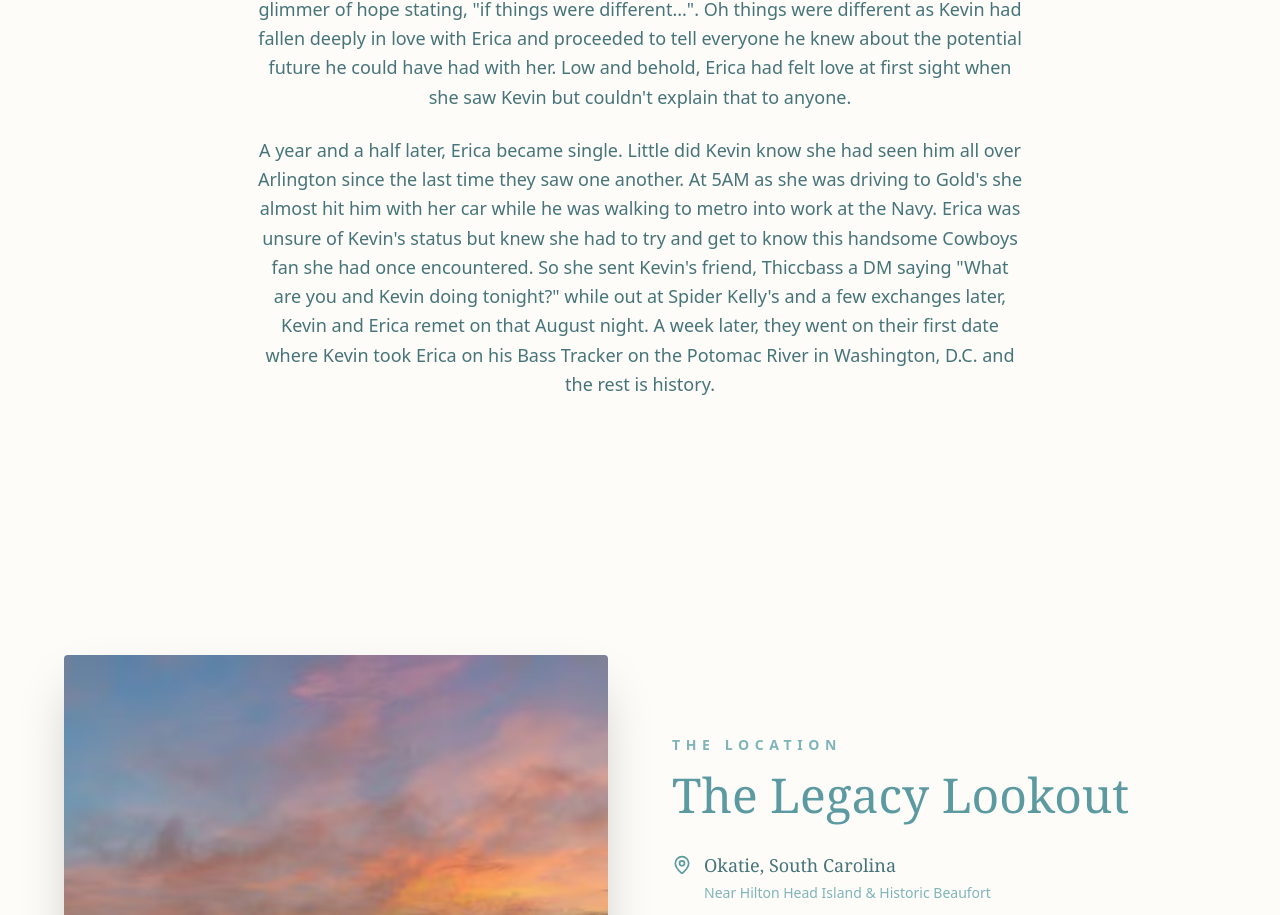
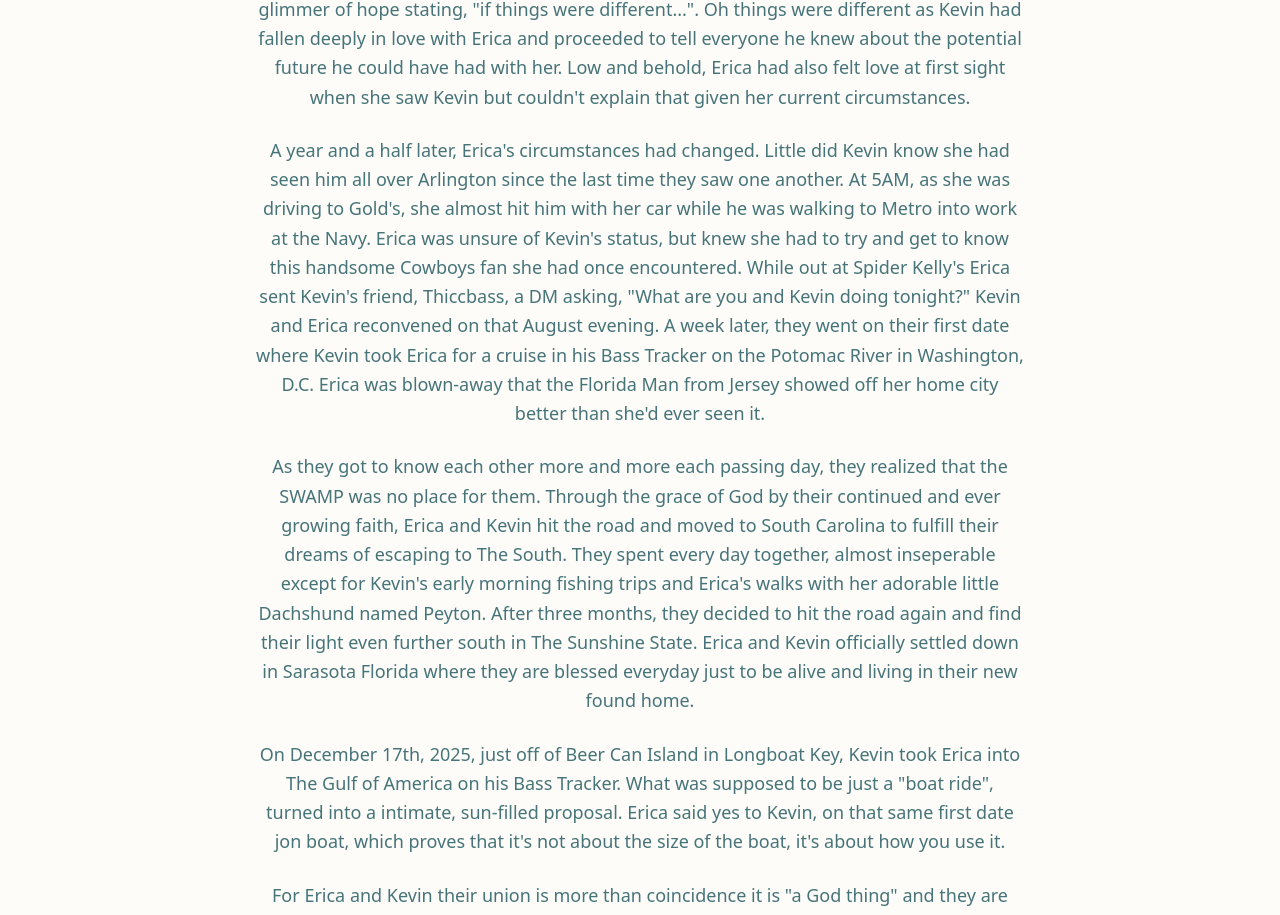
Before and after one commit to kevinleary/ericaandkevin.wedding, a React (Vite) app in the folder wedding-website/: page / in a window 1280 px wide. Shown: the part 1330-2245 px from the top of the page. Built offline with nearby package versions, Linux system fonts and the light colour scheme.

Commit message:
more changes

```diff
--- a/wedding-website/src/App.jsx
+++ b/wedding-website/src/App.jsx
@@ -164,7 +164,7 @@ const App = () => {
           <h2 className="text-4xl md:text-5xl font-light mb-12 text-[#5B9AA0]">Our Story</h2>
           <div className="space-y-6 text-lg leading-relaxed text-[#467479] font-sans font-light">
             <p>
-              It all started 3 years ago at Gold's Gym in Arlington Virginia when a beautiful fit
+              It all started three years ago at Gold's Gym in Arlington Virginia when a beautiful fit
               Erica approached a stretching Kevin regarding his Dallas Cowboys longsleeve. Little did
               he know that their mutual disappointment, was not the only attribute they shared in common.
               After a few conversations, Kevin asked Erica to watch the upcoming playoff game.
@@ -176,17 +176,38 @@ const App = () => {
               Kevin yet again to give him a glimmer of hope stating, "if things were different...".
               Oh things were different as Kevin had fallen deeply in love with Erica and proceeded to tell
               everyone he knew about the potential future he could have had with her. Low and behold, Erica
-              had felt love at first sight when she saw Kevin but couldn't explain that to anyone.
+              had also felt love at first sight when she saw Kevin but couldn't explain that given her
+              current circumstances.
             </p>
             <p>
-              A year and a half later, Erica became single. Little did Kevin know she had seen him all over
-              Arlington since the last time they saw one another. At 5AM as she was driving to Gold's she
-              almost hit him with her car while he was walking to metro into work at the Navy.
-              Erica was unsure of Kevin's status but knew she had to try and get to know this handsome
-              Cowboys fan she had once encountered. So she sent Kevin's friend, Thiccbass a DM saying "What
-              are you and Kevin doing tonight?" while out at Spider Kelly's and a few exchanges later,
-              Kevin and Erica remet on that August night. A week later, they went on their first date where
-              Kevin took Erica on his Bass Tracker on the Potomac River in Washington, D.C. and the rest is history.
+              A year and a half later, Erica's circumstances had changed. Little did Kevin know she had seen him all over
+              Arlington since the last time they saw one another. At 5AM, as she was driving to Gold's, she
+              almost hit him with her car while he was walking to Metro into work at the Navy.
+              Erica was unsure of Kevin's status, but knew she had to try and get to know this handsome
+              Cowboys fan she had once encountered. While out at Spider Kelly's Erica sent Kevin's friend, Thiccbass,
+              a DM asking, "What are you and Kevin doing tonight?" Kevin and Erica reconvened on that August evening.
+              A week later, they went on their first date where Kevin took Erica for a cruise in his Bass Tracker on the Potomac River
+              in Washington, D.C. Erica was blown-away that the Florida Man from Jersey showed off her home city better
+              than she'd ever seen it.
+            </p>
+            <p>
+              As they got to know each other more and more each passing day, they realized that the SWAMP was no
+              place for them. Through the grace of God by their continued and ever growing faith, Erica and Kevin
+              hit the road and moved to South Carolina to fulfill their dreams of escaping to The South. They spent
+              every day together, almost inseperable except for Kevin's early morning fishing trips and Erica's
+              walks with her adorable little Dachshund named Peyton. After three months, they decided to hit the road again
+              and find their light even further south in The Sunshine State. Erica and Kevin officially settled down
+              in Sarasota Florida where they are blessed everyday just to be alive and living in their new found home.
+            </p>
+            <p>
+              On December 17th, 2025, just off of Beer Can Island in Longboat Key, Kevin took Erica into The Gulf of
+              America on his Bass Tracker. What was supposed to be just a "boat ride", turned into a intimate, sun-filled
+              proposal. Erica said yes to Kevin, on that same first date jon boat, which proves that it's not about the
+              size of the boat, it's about how you use it.
+            </p>
+            <p>
+              For Erica and Kevin their union is more than coincidence it is "a God thing" and they are deeply thankful for
+              every unexpected turn that brought them to where they are now.
             </p>
           </div>
         </div>
@@ -262,7 +283,29 @@ const App = () => {
       </section>
 
       {/* Schedule Section */}
-      <section id="schedule" className="py-24 md:py-32 px-6 bg-[#FDFCF8]">
+      <section id="schedule" className="py-24 md:py-32 px-6 bg-[#FDFCF8] relative overflow-hidden">
+        {/* Decorative background: Two Picture Frames with Images */}
+         <div className="absolute inset-0 flex items-center justify-center pointer-events-none">
+            <div className="grid grid-cols-2 gap-4 md:gap-32 opacity-15 max-w-5xl w-full px-4">
+               {/* Frame 1 */}
+               <div className="aspect-[3/4] border-4 border-[#5B9AA0] transform -rotate-3 rounded-sm translate-y-12 overflow-hidden bg-white shadow-xl">
+                 <img
+                   src="3R5A2848.jpg"
+                   alt="Wedding Detail"
+                   className="w-full h-full object-cover grayscale"
+                 />
+               </div>
+               {/* Frame 2 */}
+               <div className="aspect-[3/4] border-4 border-[#5B9AA0] transform rotate-3 rounded-sm -translate-y-12 overflow-hidden bg-white shadow-xl">
+                 <img
+                   src="3R5A3200.jpg"
+                   alt="Wedding Detail"
+                   className="w-full h-full object-cover grayscale"
+                 />
+               </div>
+            </div>
+         </div>
+
         <div className="max-w-4xl mx-auto text-center">
           <h2 className="text-5xl font-light mb-16 italic text-[#5B9AA0]">The Big Day</h2>
           <div className="space-y-16">
@@ -348,7 +391,8 @@ const App = () => {
                 <h3 className="text-xl font-light text-[#5B9AA0] mb-4">Where to Stay</h3>
                 <p className="font-sans font-light text-sm leading-relaxed mb-4">
                   We have reserved a block of rooms at the <strong>Hampton Inn & Suites Bluffton-Sun City</strong>.
-                  The hotel is a <strong>20 minute drive</strong> to Legacy Lookout.
+                  The hotel is a <strong>20 minute drive</strong> to Legacy Lookout. After RSVPing, we will email
+                  you the Hotel Block Group and Code for reservation.
                 </p>
                 <div className="mb-6">
                    <p className="text-xs font-bold uppercase tracking-widest text-[#7FB5B9] mb-2">Available Rooms:</p>
@@ -372,10 +416,13 @@ const App = () => {
               <div>
                 <h3 className="text-xl font-light text-[#5B9AA0] mb-4">Transportation</h3>
                 <p className="font-sans font-light text-sm leading-relaxed mb-6">
-                  A shuttle will be provided from the downtown Beaufort Inn at 3:45 PM on Saturday.
+                  Parking is available onsite for around <strong>20 vehicles</strong>. Because this is limited and there will
+                  be alcohol served, we will potentially work with a shuttle company to bring guests to and from the Hampton
+                  Inn Hotel depending on final reservation count. To further accomodate non-drivers, we also plan on providing
+                  Uber and Lyft vouchers for use after the wedding ceremony.
                 </p>
               </div>
-              <p className="text-xs font-sans uppercase tracking-widest text-[#7FB5B9] opacity-60 italic">Parking available on-site</p>
+              <p className="text-xs font-sans uppercase tracking-widest text-[#7FB5B9] opacity-60 italic">Limited parking, rideshare vouchers, and potential shuttle</p>
             </div>
           </div>
         </div>
@@ -386,7 +433,7 @@ const App = () => {
         <div className="max-w-2xl mx-auto bg-white shadow-2xl p-10 md:p-16 rounded-sm border border-[#E0EBEB]">
           <div className="text-center mb-12">
             <h2 className="text-4xl font-light mb-4 text-[#5B9AA0]">Kindly Respond</h2>
-            <p className="font-sans text-sm uppercase tracking-widest text-[#7FB5B9] font-medium">Please RSVP by April 1st, 2026</p>
+            <p className="font-sans text-sm uppercase tracking-widest text-[#7FB5B9] font-medium">Please RSVP by March 1st, 2026</p>
           </div>
 
           {RSVPStatus === 'success' ? (
@@ -428,27 +475,42 @@ const App = () => {
                   </select>
                 </div>
                 <div className="space-y-2">
-                  <label className="text-xs font-bold uppercase tracking-widest text-[#7FB5B9]">Number of Guests</label>
+                  <label className="text-xs font-bold uppercase tracking-widest text-[#7FB5B9]">Bringing a +1?</label>
                   <select
                     className="w-full bg-transparent border-b-2 border-[#E0EBEB] py-3 focus:outline-none focus:border-[#5B9AA0] text-[#467479]"
                     value={formData.guests}
                     onChange={(e) => setFormData({...formData, guests: e.target.value})}
                   >
-                    <option value="1">1 Guest</option>
-                    <option value="2">2 Guests</option>
+                    <option value="yes">Yes</option>
+                    <option value="no">No</option>
                   </select>
                 </div>
               </div>
 
-              <div className="space-y-2">
-                <label className="text-xs font-bold uppercase tracking-widest text-[#7FB5B9]">Dietary Restrictions</label>
-                <textarea
-                  rows="2"
-                  className="w-full border-b-2 border-[#E0EBEB] py-3 focus:outline-none focus:border-[#5B9AA0] transition-colors font-light text-[#467479] bg-transparent"
-                  placeholder="Allergies or preferences?"
-                  value={formData.dietary}
-                  onChange={(e) => setFormData({...formData, dietary: e.target.value})}
-                ></textarea>
+              {/* REPLACED: Dietary restrictions with Hotel and Driving questions */}
+              <div className="grid md:grid-cols-2 gap-8">
+                <div className="space-y-2">
+                  <label className="text-xs font-bold uppercase tracking-widest text-[#7FB5B9]">Plan to Book Hotel?</label>
+                  <select
+                    className="w-full bg-transparent border-b-2 border-[#E0EBEB] py-3 focus:outline-none focus:border-[#5B9AA0] text-[#467479]"
+                    value={formData.hotel}
+                    onChange={(e) => setFormData({...formData, hotel: e.target.value})}
+                  >
+                    <option value="yes">Yes</option>
+                    <option value="no">No</option>
+                  </select>
+                </div>
+                <div className="space-y-2">
+                  <label className="text-xs font-bold uppercase tracking-widest text-[#7FB5B9]">Plan on driving to venue?</label>
+                  <select
+                    className="w-full bg-transparent border-b-2 border-[#E0EBEB] py-3 focus:outline-none focus:border-[#5B9AA0] text-[#467479]"
+                    value={formData.driving}
+                    onChange={(e) => setFormData({...formData, driving: e.target.value})}
+                  >
+                    <option value="no">No</option>
+                    <option value="yes">Yes</option>
+                  </select>
+                </div>
               </div>
 
               <button
@@ -481,7 +543,7 @@ const App = () => {
         <h2 className="text-4xl italic font-light mb-6 text-[#5B9AA0]">Erica & Kevin</h2>
         <div className="flex justify-center space-x-6 mb-8 text-[#A7D0D2]">
           <Camera size={20} />
-          <span className="font-sans text-sm tracking-[0.2em] uppercase">#LowcountryLove2026</span>
+          <span className="font-sans text-sm tracking-[0.2em] uppercase">#LearysLowcountryLove</span>
         </div>
         <p className="font-sans text-[10px] uppercase tracking-widest text-[#A7D0D2]">
           Made with love for our family and friends.
```
Also changed, not shown: 2 other files (tests, documents, lock files or other folders).
